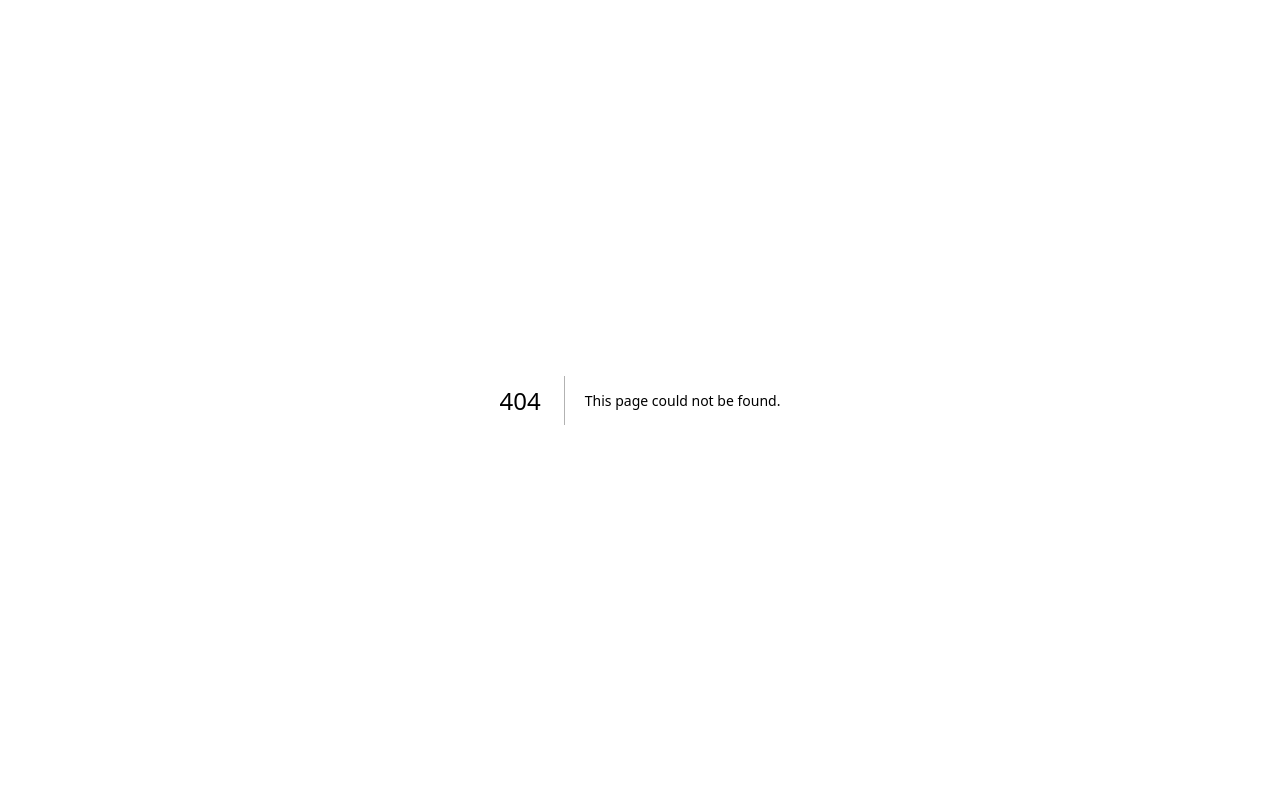
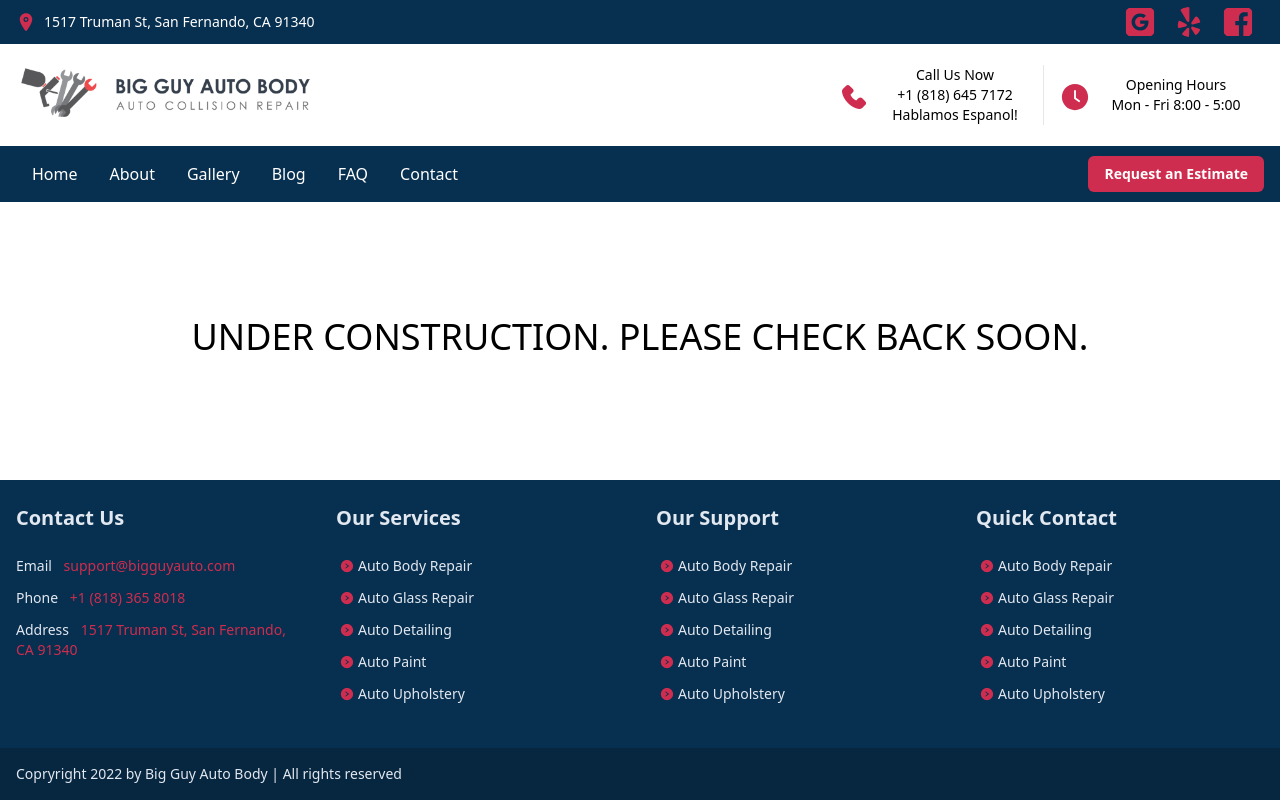
Before and after one commit to SinfulHymn/Big-Guy-Auto, a Next.js app: page /FAQ in a window 1280 px wide. Before the commit this address had no page. Built offline with nearby package versions, Linux system fonts and the light colour scheme; what tailwind-fluid-typography would draw is missing.

Commit message:
more page styling changes

```diff
--- a/components/Carousel/Carousel.tsx
+++ b/components/Carousel/Carousel.tsx
@@ -3,7 +3,7 @@ import React from "react";
 import { Swiper, SwiperSlide } from 'swiper/react';
 import { Autoplay, Pagination, Navigation, EffectFade } from "swiper";
 import { length, imagesByIndex } from "../../public/Media";
-import Image from 'next/future/image';
+import Image from "next/image";
 
 // Import Swiper styles
 import 'swiper/css';
--- a/components/Contact/Contact.tsx
+++ b/components/Contact/Contact.tsx
@@ -1,15 +1,15 @@
-import React from "react";
+import React from 'react';
+import Banner from '@components/Common/Banner';
 
 const Contact = () => {
-    return (
-        <div className='py-5 sm:py-10'>
-            <div className='container mx-auto '>
-                rwt
-
-            </div>
-        </div>
-
-    );
-}
+  return (
+    <>
+      <Banner title="Contact Us" />
+      <div className="py-5 sm:py-10">
+        <div className="container mx-auto ">rwt</div>
+      </div>
+    </>
+  );
+};
 
 export default Contact;
--- a/components/Header/AddressHeader.tsx
+++ b/components/Header/AddressHeader.tsx
@@ -13,30 +13,30 @@ const AddressHeader = () => {
 
                     <div className="flex flex-1 justify-start items-center">
                         <Link href="https://goo.gl/maps/NDWdQpDaeGu8Q34E6">
-                            <a className="py-2 flex justify-center items-center">
+                            <div className="py-2 flex justify-center items-center">
                                 <IoLocation className="inline-block mr-2 text-main-red text-3xl sm:text-xl " /> <p className="hover:text-main-red text-xs sm:text-sm inline">
                                     1517 Truman St, San Fernando, CA 91340
                                 </p>
-                            </a>
+                            </div>
                         </Link>
 
                     </div>
 
                     <div className=" flex flex-1 justify-end items-center">
                         <Link href="https://goo.gl/maps/NDWdQpDaeGu8Q34E6">
-                            <a>
+                            <div>
                                 <AiFillGoogleSquare className="inline-block mx-2 text-main-red text-4xl flex-initial rounded-3xl" />
-                            </a>
+                            </div>
                         </Link>
                         <Link href="https://www.yelp.com/biz/big-guy-auto-body-san-fernando-2">
-                            <a >
+                            <div>
                                 <FaYelp className="inline-block mx-2 text-main-red text-3xl flex-initial rounded-3xl" />
-                            </a>
+                            </div>
                         </Link>
                         <Link href="https://www.facebook.com/Big.Guy.Auto.Body.Repair">
-                            <a>
+                            <div>
                                 <AiFillFacebook className="inline-block mx-2 text-main-red text-4xl flex-initial rounded-3xl" />
-                            </a>
+                            </div>
                         </Link>
 
                     </div>
--- a/components/Header/Nav.tsx
+++ b/components/Header/Nav.tsx
@@ -34,53 +34,47 @@ const BottomHeader = () => {
                         <ul className='flex flex-col transition-colors mt-4 pb-4 text-main-background md:flex-row  md:pb-0 md:mt-0'>
                             <li>
                                 <Link href='/'>
-                                    <a className='border-b block  p-3  sm:p-4 hover:bg-main-red transition-colors md:border-0'>
+                                    <div className='border-b block  p-3  sm:p-4 hover:bg-main-red transition-colors md:border-0'>
                                         Home
-                                    </a>
+                                    </div>
                                 </Link>
                             </li>
                             <li>
                                 <Link href='/about'>
-                                    <a className='border-b block  p-3  sm:p-4 hover:bg-main-red transition-colors md:border-0'>
+                                    <div className='border-b block  p-3  sm:p-4 hover:bg-main-red transition-colors md:border-0'>
                                         About
-                                    </a>
+                                    </div>
                                 </Link>
                             </li>
                             <li>
                                 <Link href='/gallery'>
-                                    <a className='border-b block  p-3  sm:p-4 hover:bg-main-red transition-colors md:border-0'>
+                                    <div className='border-b block  p-3  sm:p-4 hover:bg-main-red transition-colors md:border-0'>
                                         Gallery
-                                    </a>
+                                    </div>
                                 </Link>
                             </li>
                             <li>
                                 <Link href='/blog'>
-                                    <a className='border-b block  p-3  sm:p-4 hover:bg-main-red transition-colors md:border-0'>
+                                    <div className='border-b block  p-3  sm:p-4 hover:bg-main-red transition-colors md:border-0'>
                                         Blog
-                                    </a>
+                                    </div>
                                 </Link>
                             </li>
                             <li>
                                 <Link href='/FAQ'>
-                                    <a className='border-b block  p-3  sm:p-4 hover:bg-main-red transition-colors md:border-0'>
+                                    <div className='border-b block  p-3  sm:p-4 hover:bg-main-red transition-colors md:border-0'>
                                         FAQ
-                                    </a>
+                                    </div>
                                 </Link>
                             </li>
                             <li>
                                 <Link href='/contact'>
-                                    <a className='border-b block  p-3  sm:p-4 hover:bg-main-red transition-colors md:border-0'>
+                                    <div className='border-b block  p-3  sm:p-4 hover:bg-main-red transition-colors md:border-0'>
                                         Contact
-                                    </a>
+                                    </div>
                                 </Link>
                             </li>
-                            <li>
-                                <Link href='/'>
-                                    <a className='border-b block  p-3  sm:p-4 hover:bg-main-red transition-colors md:border-0'>
-                                        Home
-                                    </a>
-                                </Link>
-                            </li>
+
                         </ul>
                     </nav>
                     {/* end nav link container */}
--- a/components/Header/TopHeader.tsx
+++ b/components/Header/TopHeader.tsx
@@ -15,7 +15,7 @@ const TopHeader = () => {
                 {/* logo */}
 
                 <Link className='max-h-[80px]' href="/">
-                    <a className='max-h-[80px]'>
+                    <div className='max-h-[80px]'>
 
                     <Image
                         src={Logo}
@@ -23,7 +23,7 @@ const TopHeader = () => {
                         width={300}
                         height={80}
                     />
-                    </a>
+                    </div>
                 </Link>
 
                 {/* end logo */}
--- /dev/null
+++ b/pages/FAQ.tsx
@@ -0,0 +1,10 @@
+import Layout from '@components/Layout';
+export default function FAQ() {
+  return (
+    <Layout>
+      <div className="flex justify-center items-center h-full text-2xl sm:text-4xl">
+        UNDER CONSTRUCTION. PLEASE CHECK BACK SOON.
+      </div>
+    </Layout>
+  );
+}
--- /dev/null
+++ b/pages/blog.tsx
@@ -0,0 +1,11 @@
+import Layout from "@components/Layout";
+export default function Blog() {
+    return (
+        <Layout>
+        <div className='flex justify-center items-center h-full text-2xl sm:text-4xl'>
+          UNDER CONSTRUCTION. PLEASE CHECK BACK SOON.
+
+        </div>
+        </Layout>
+    );
+    }
--- a/pages/contact.tsx
+++ b/pages/contact.tsx
@@ -7,7 +7,7 @@ const Contact: NextPage = () => {
     const photo = imagesByIndex(1).src
   return (
     <Layout>
-        <Banner subtitle='test' title="Contact Us" image={`${photo}`} />
+        <Banner title="Contact Us"  />
     </Layout>
   )
 }
--- a/pages/gallery.tsx
+++ b/pages/gallery.tsx
@@ -5,7 +5,10 @@ import Layout from '@components/Layout'
 const About: NextPage = () => {
   return (
     <Layout>
+        <div className='flex justify-center items-center h-full text-2xl sm:text-4xl'>
+          UNDER CONSTRUCTION. PLEASE CHECK BACK SOON.
 
+        </div>
     </Layout>
   )
 }
```
